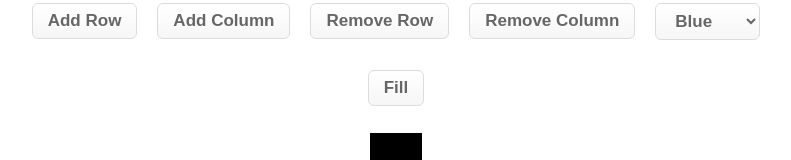
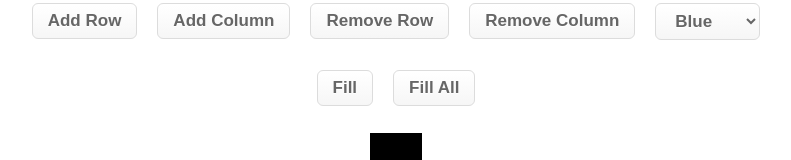
Before and after one commit to Jasonx235/Assignment-5, a plain HTML site: page index.html in a window 1280 px wide. Shown: the part 277-437 px from the top of the page, without its empty margins (244-1035 px from the left). Drawn offline with Linux system fonts and the light colour scheme.

Commit message:
Added ability to fill add Resolved #12

```diff
--- a/index.html
+++ b/index.html
@@ -33,9 +33,12 @@
         </div>
     </div>
     <div class = "container">
-        <form class= "setMargin">
+        <div class= "setMargin">
             <button type="button"class="myButton" onclick="setUncoloredGrid()">Fill</button>
-        </form>
+        </div>
+        <div class = "setMargin">
+            <button type="button"class="myButton" onclick="setAllGrid()">Fill All</button>
+        </div>
     </div>
     <div class="container">
 
--- a/script.js
+++ b/script.js
@@ -122,3 +122,14 @@ function setUncoloredGrid(){
     noColor.forEach(cell => { cell.style.backgroundColor = CurrentColor; cell.classList.remove("no-color")});
 
 }
+
+//Adding ability to fill all squares
+function setAllGrid(){
+    //saving all grid locations
+    let cells = document.getElementsByTagName("td");
+    let allCells = [...cells];
+
+    //setting color for uncolored squares
+    allCells.forEach(cell => { cell.style.backgroundColor = CurrentColor; cell.classList.remove("no-color")});
+
+}
```
